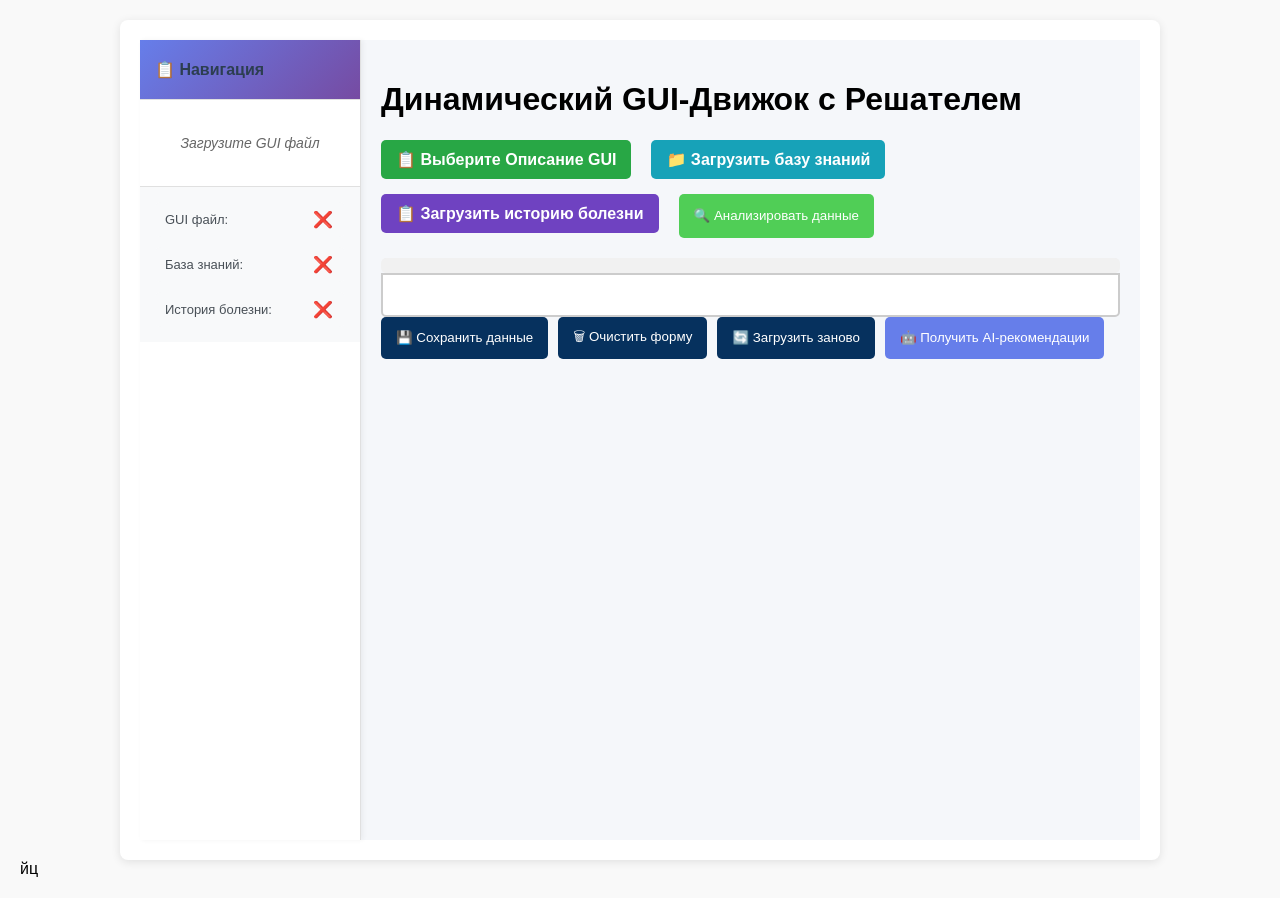
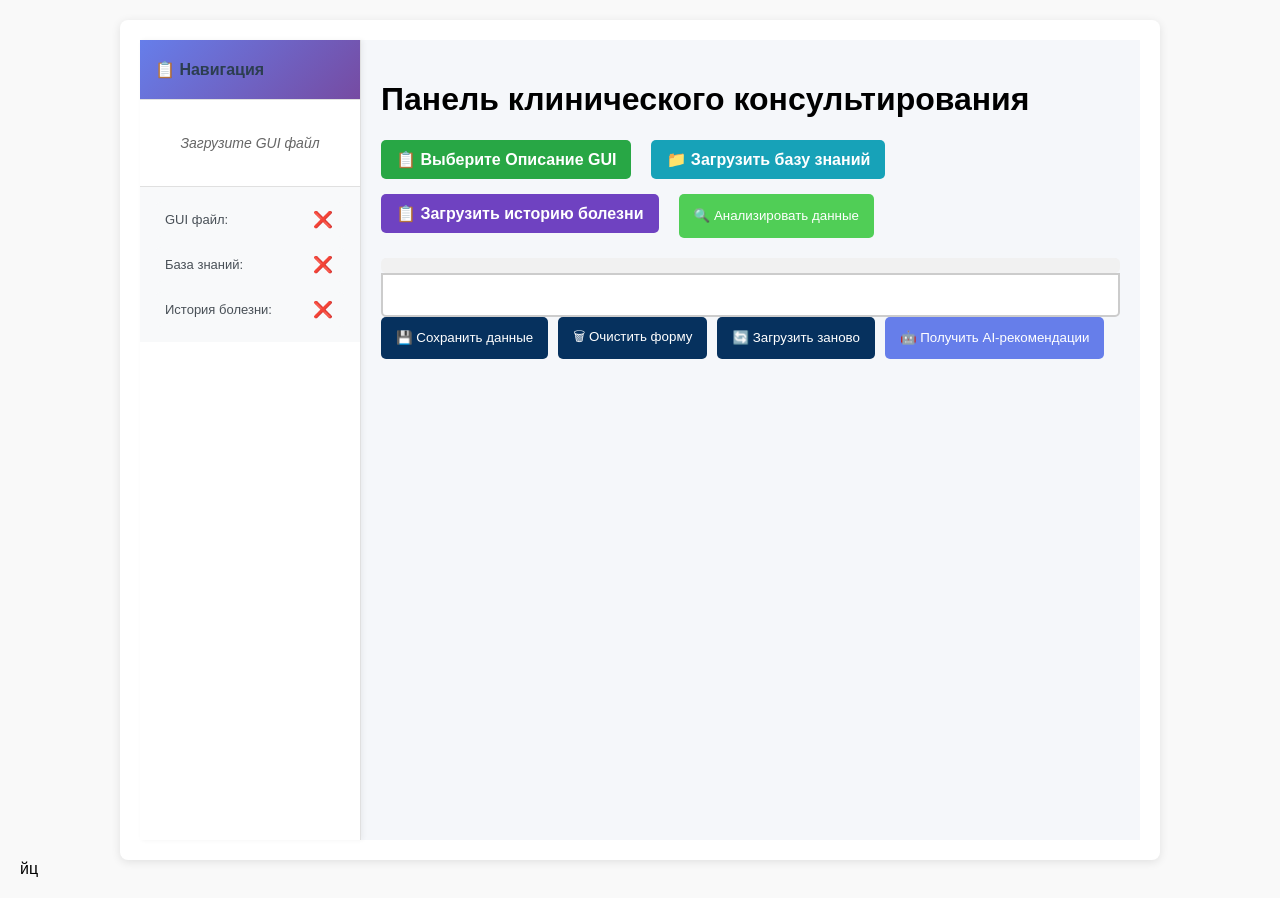
Before and after one commit to ShinQWE/GUI_and_Solver, a plain HTML site: page index.html in a window 1280 px wide. Drawn offline with Linux system fonts and the light colour scheme.

Commit message:
fix-interface-1

```diff
--- a/index.html
+++ b/index.html
@@ -35,7 +35,7 @@
 
             <!-- Основной контент -->
             <div class="main-content">
-                <h1>Динамический GUI-Движок с Решателем</h1>
+                <h1>Панель клинического консультирования</h1>
 
                 <div class="action-buttons">
                     <label for="guiFileInput" class="file-input-label">
```
